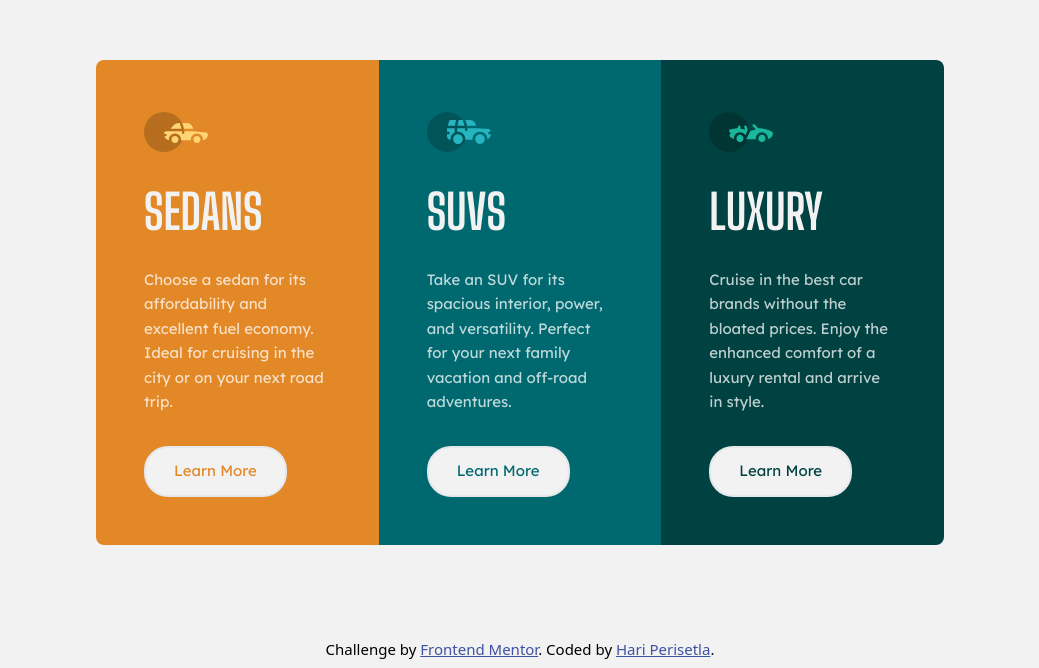
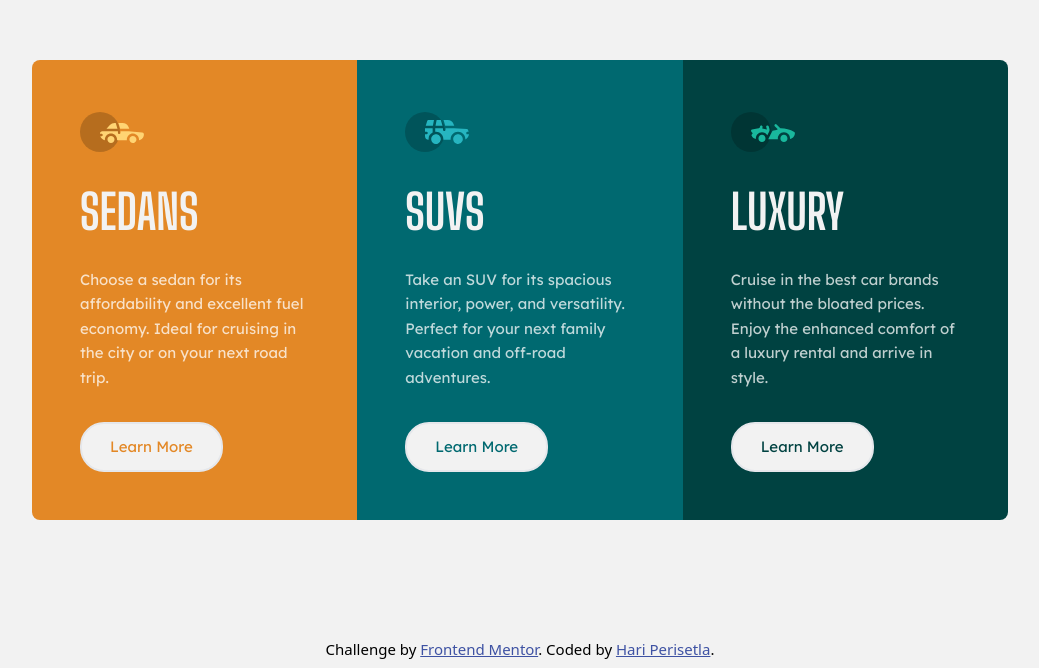
Before and after one commit to hariperisetla/three-column-preview-card-component, a Next.js app: page / in a window 1280 px wide. Shown: the part 132-800 px from the top of the page, without its empty margins (120-1159 px from the left). Built offline with nearby package versions, Linux system fonts and the light colour scheme.

Commit message:
width increased for the component

```diff
--- a/pages/index.js
+++ b/pages/index.js
@@ -18,7 +18,7 @@ export default function Home() {
         />
       </Head>
       <main className="flex flex-col md:h-screen bg-very-light-gray justify-center items-center text-very-light-gray">
-        <div className="container max-w-4xl px-6 py-24">
+        <div className="container max-w-5xl px-6 py-24">
           <div className="grid grid-cols-1 md:grid-cols-3 h-[52vh]">
             {/* Sedans Section */}
             <section className="bg-bright-orange p-12 space-y-8 flex flex-col justify-between rounded-tl-lg rounded-tr-lg md:rounded-tr-none md:rounded-bl-lg">
```
